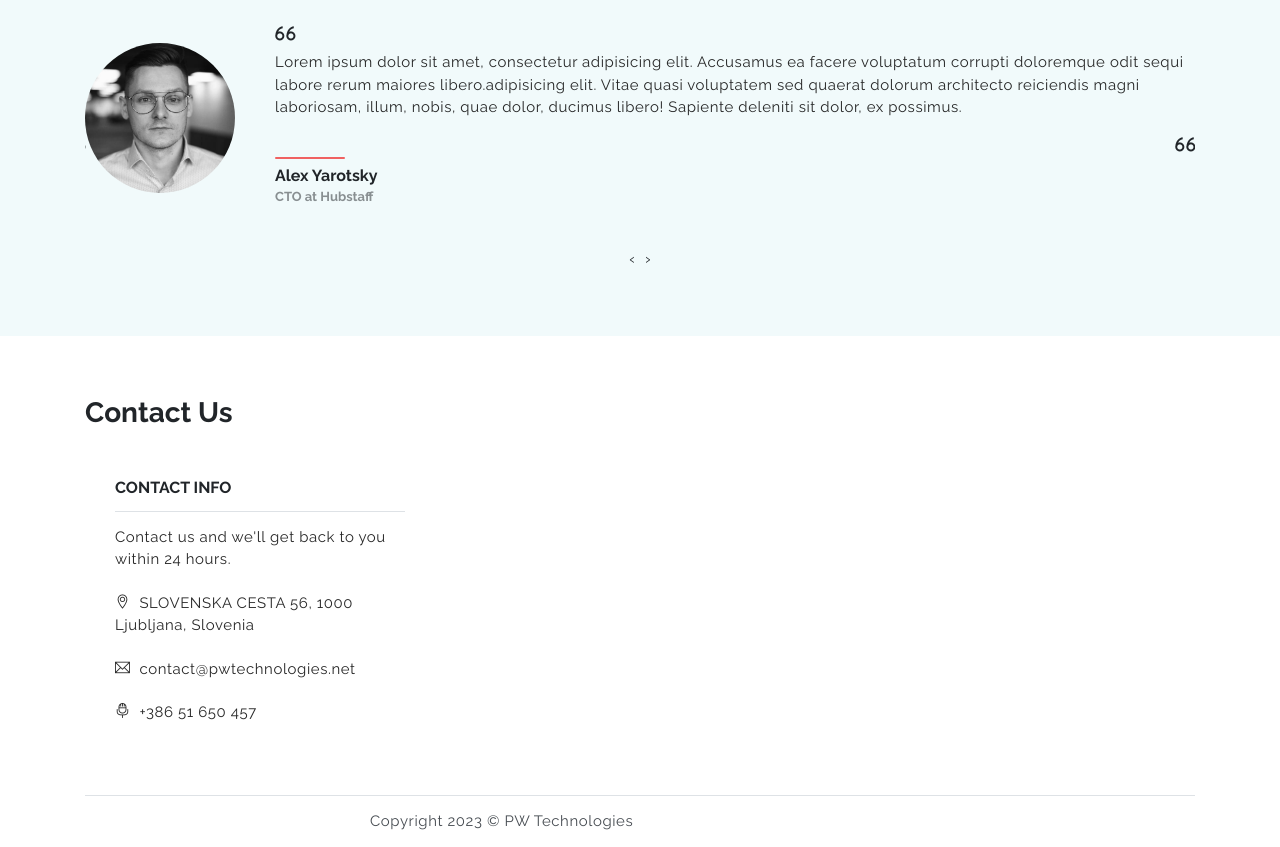
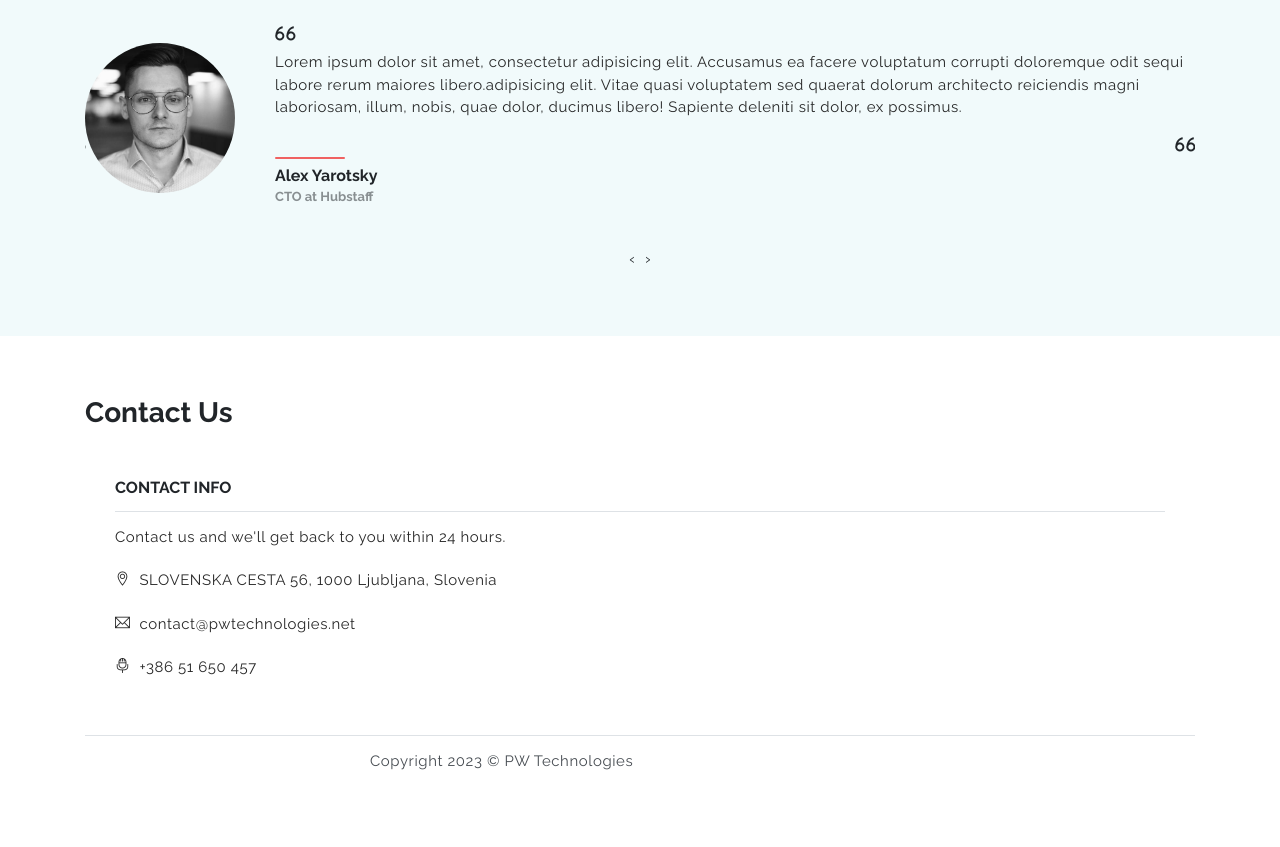
Before and after one commit to pedjaradenkovic/pw_website, a plain HTML site: page index.html in a window 1280 px wide. Shown: the part 2117-2964 px from the top of the page. After the commit the page ends 2903 px from the top, so only its background shows below. Drawn offline with Linux system fonts and the light colour scheme.

Commit message:
Fix contact us

```diff
--- a/index.html
+++ b/index.html
@@ -256,8 +256,8 @@
         <div class="container">
             <h3 class="section-title mb-5">Contact Us</h3>
 
-            <div class="row align-items-center justify-content-between">
-                <div class="col-md-4 d-none d-md-block order-1">
+            <div class="">
+                <div class="">
                     <ul class="list">
                         <li class="list-head">
                             <h6>CONTACT INFO</h6>
```
